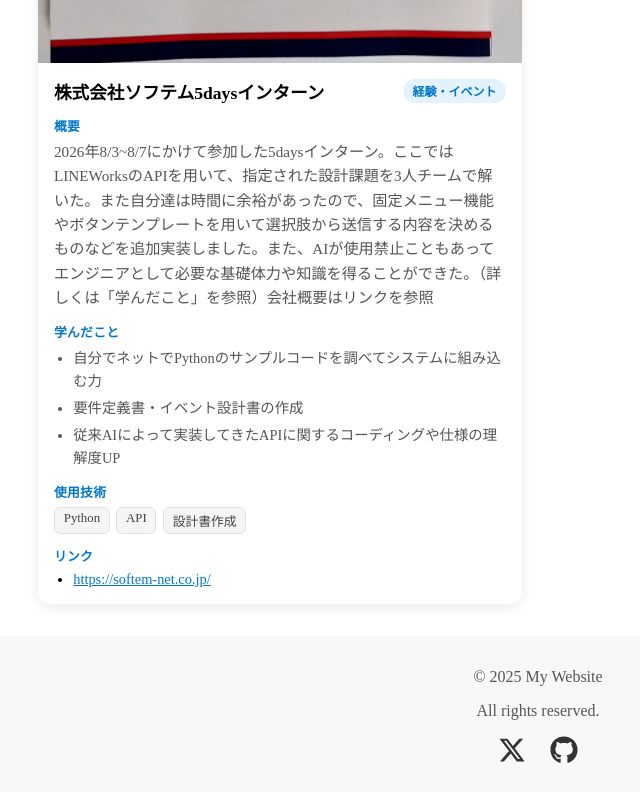
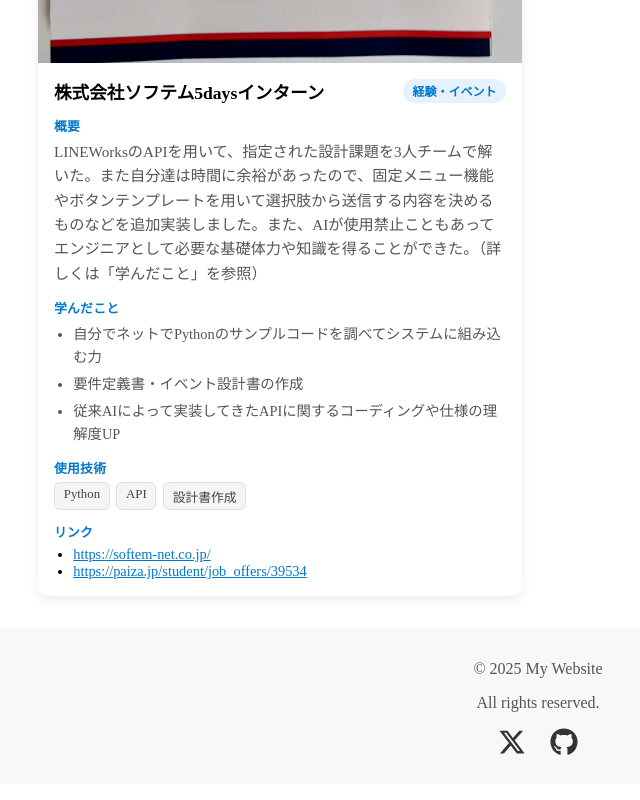
Before and after one commit to yoguze/my-works-website, a Next.js app: page /works in a window 1280 px wide. Shown: the part 3556-4356 px from the top of the page, without its empty margins (102-742 px from the left). Built offline with nearby package versions, Linux system fonts and the light colour scheme.

Commit message:
ソフテムインターンの一部修正

```diff
--- a/data/works.js
+++ b/data/works.js
@@ -151,7 +151,7 @@
     image: "/image/softem-intern.png",
     alt: "株式会社ソフテム5daysインターン",
     summary:
-      "2026年8/3~8/7にかけて参加した5daysインターン。ここではLINEWorksのAPIを用いて、指定された設計課題を3人チームで解いた。また自分達は時間に余裕があったので、固定メニュー機能やボタンテンプレートを用いて選択肢から送信する内容を決めるものなどを追加実装しました。また、AIが使用禁止こともあってエンジニアとして必要な基礎体力や知識を得ることができた。（詳しくは「学んだこと」を参照）会社概要はリンクを参照",
+      "LINEWorksのAPIを用いて、指定された設計課題を3人チームで解いた。また自分達は時間に余裕があったので、固定メニュー機能やボタンテンプレートを用いて選択肢から送信する内容を決めるものなどを追加実装しました。また、AIが使用禁止こともあってエンジニアとして必要な基礎体力や知識を得ることができた。（詳しくは「学んだこと」を参照）",
     highlights: [
       "自分でネットでPythonのサンプルコードを調べてシステムに組み込む力",
       "要件定義書・イベント設計書の作成",
@@ -160,6 +160,7 @@
     techStack: ["Python", "API", "設計書作成"],
     links: [
       "https://softem-net.co.jp/",
+      "https://paiza.jp/student/job_offers/39534"
     ],
   }
 ];
```
